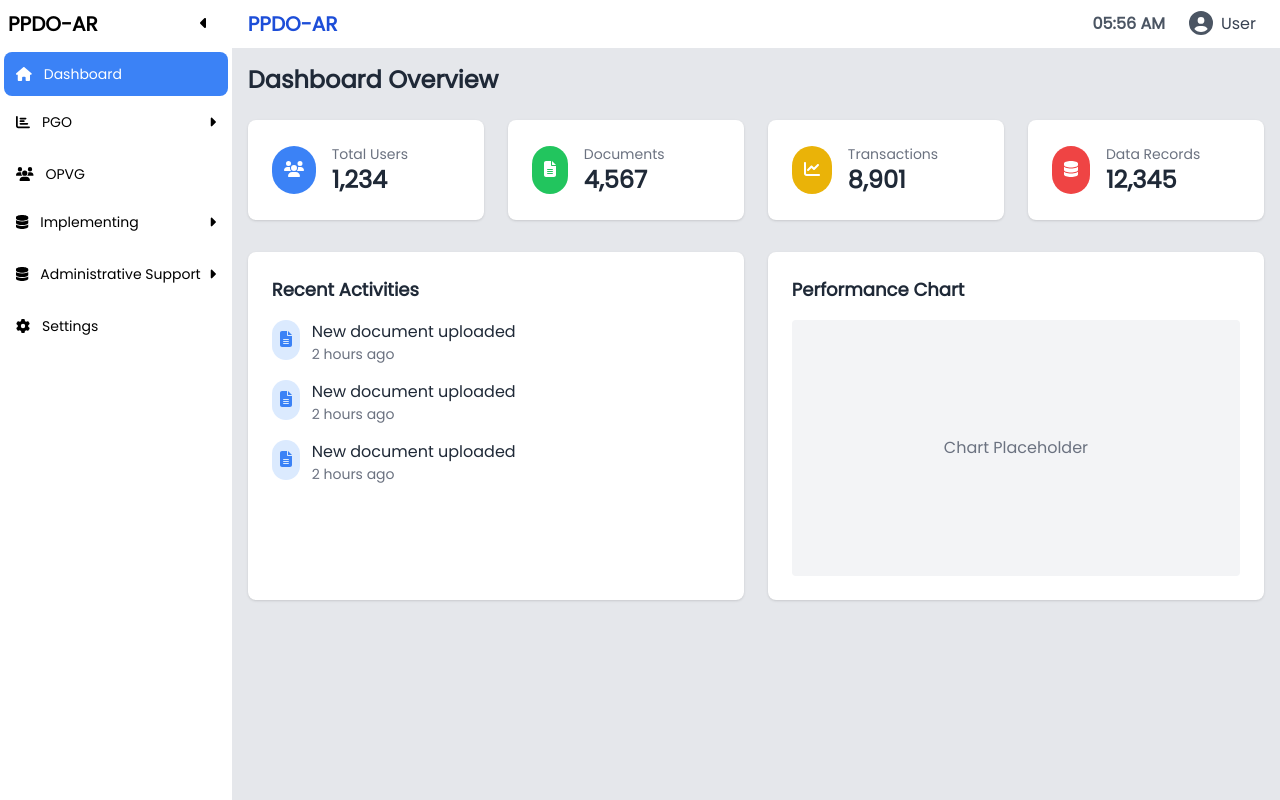
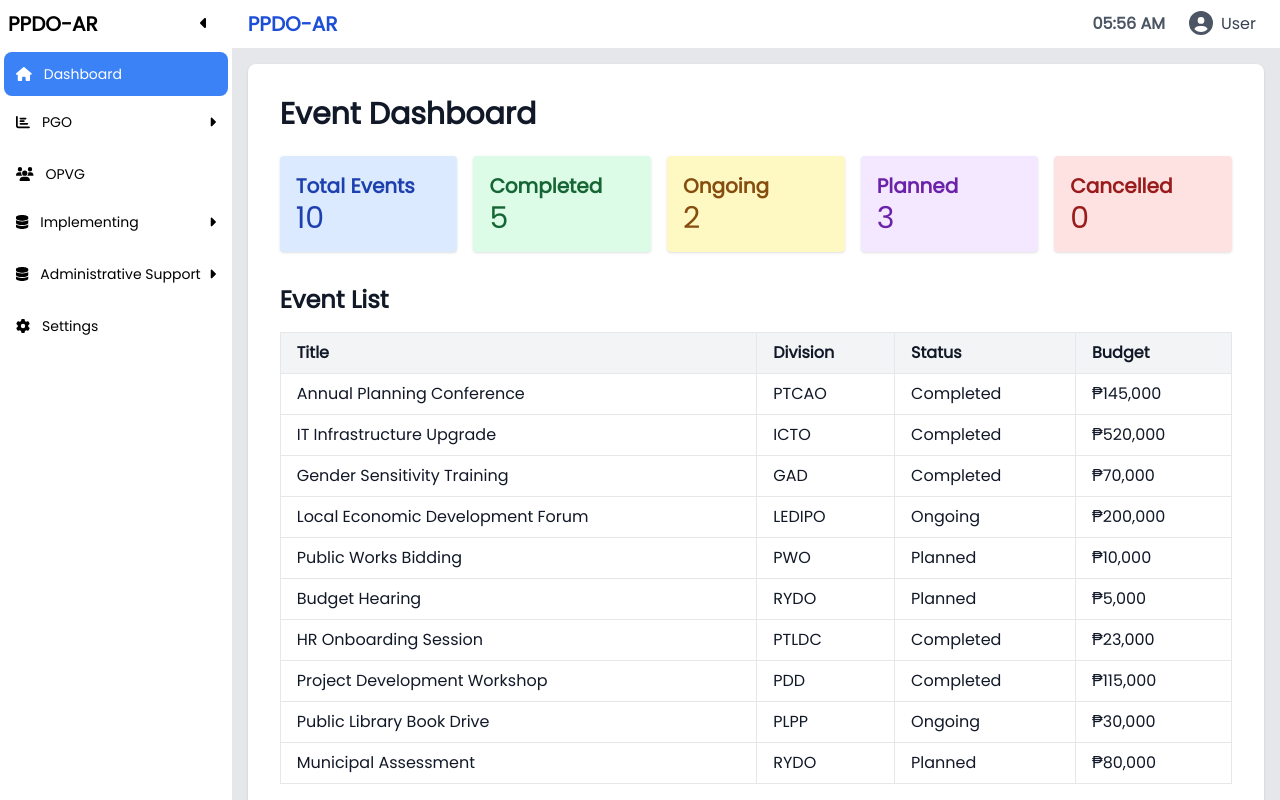
Before and after one commit to Abdulwalie00/ppdo-ar, an Angular app: page /dashboard in a window 1280 px wide. Built offline with nearby package versions, Linux system fonts and the light colour scheme.

Commit message:
Update Dashboard UI

```diff
--- a/src/app/pages/dashboard/dashboard.component.html
+++ b/src/app/pages/dashboard/dashboard.component.html
@@ -1,41 +1,48 @@
-<div>
-  <h2 class="text-2xl font-bold text-gray-800 mb-6">Dashboard Overview</h2>
+<div class=" bg-white rounded-lg shadow p-8">
+  <h1 class="text-3xl font-bold mb-6">Event Dashboard</h1>
 
-  <div class="grid grid-cols-1 md:grid-cols-2 lg:grid-cols-4 gap-6 mb-8">
-    <div *ngFor="let stat of stats" class="bg-white rounded-lg shadow p-6">
-      <div class="flex items-center">
-        <div [class]="'p-3 rounded-full text-white ' + stat.color">
-          <fa-icon [icon]="stat.icon"></fa-icon>
-        </div>
-        <div class="ml-4">
-          <p class="text-sm font-medium text-gray-500">{{ stat.title }}</p>
-          <p class="text-2xl font-semibold text-gray-800">{{ stat.value }}</p>
-        </div>
-      </div>
+  <div class="grid grid-cols-1 md:grid-cols-3 lg:grid-cols-5 gap-4">
+    <div class="bg-blue-100 text-blue-800 p-4 rounded shadow">
+      <h2 class="text-xl font-semibold">Total Events</h2>
+      <p class="text-3xl">{{ totalEvents }}</p>
+    </div>
+    <div class="bg-green-100 text-green-800 p-4 rounded shadow">
+      <h2 class="text-xl font-semibold">Completed</h2>
+      <p class="text-3xl">{{ completed }}</p>
+    </div>
+    <div class="bg-yellow-100 text-yellow-800 p-4 rounded shadow">
+      <h2 class="text-xl font-semibold">Ongoing</h2>
+      <p class="text-3xl">{{ ongoing }}</p>
+    </div>
+    <div class="bg-purple-100 text-purple-800 p-4 rounded shadow">
+      <h2 class="text-xl font-semibold">Planned</h2>
+      <p class="text-3xl">{{ planned }}</p>
+    </div>
+    <div class="bg-red-100 text-red-800 p-4 rounded shadow">
+      <h2 class="text-xl font-semibold">Cancelled</h2>
+      <p class="text-3xl">{{ cancelled }}</p>
     </div>
   </div>
 
-  <div class="grid grid-cols-1 lg:grid-cols-2 gap-6">
-    <div class="bg-white rounded-lg shadow p-6">
-      <h3 class="text-lg font-semibold text-gray-800 mb-4">Recent Activities</h3>
-      <div class="space-y-4">
-        <div *ngFor="let i of [1,2,3]" class="flex items-start">
-          <div class="bg-blue-100 p-2 rounded-full mr-3">
-            <fa-icon [icon]="faFileAlt" class="text-blue-500"></fa-icon>
-          </div>
-          <div>
-            <p class="font-medium text-gray-800">New document uploaded</p>
-            <p class="text-sm text-gray-500">2 hours ago</p>
-          </div>
-        </div>
-      </div>
-    </div>
-
-    <div class="bg-white rounded-lg shadow p-6">
-      <h3 class="text-lg font-semibold text-gray-800 mb-4">Performance Chart</h3>
-      <div class="h-64 bg-gray-100 rounded flex items-center justify-center">
-        <p class="text-gray-500">Chart Placeholder</p>
-      </div>
-    </div>
+  <div class="mt-8">
+    <h2 class="text-2xl font-semibold mb-4">Event List</h2>
+    <table class="min-w-full border-collapse border border-gray-200">
+      <thead>
+      <tr class="bg-gray-100">
+        <th class="border px-4 py-2 text-left">Title</th>
+        <th class="border px-4 py-2 text-left">Division</th>
+        <th class="border px-4 py-2 text-left">Status</th>
+        <th class="border px-4 py-2 text-left">Budget</th>
+      </tr>
+      </thead>
+      <tbody>
+      <tr *ngFor="let event of events" class="hover:bg-gray-50">
+        <td class="border px-4 py-2">{{ event.title }}</td>
+        <td class="border px-4 py-2">{{ event.division }}</td>
+        <td class="border px-4 py-2">{{ event.status }}</td>
+        <td class="border px-4 py-2">₱{{ event.budget?.toLocaleString() }}</td>
+      </tr>
+      </tbody>
+    </table>
   </div>
 </div>
--- a/src/app/pages/dashboard/dashboard.component.ts
+++ b/src/app/pages/dashboard/dashboard.component.ts
@@ -1,30 +1,39 @@
-import { Component } from '@angular/core';
-import { CommonModule } from '@angular/common';
-import { FontAwesomeModule } from '@fortawesome/angular-fontawesome';
-import {
-  faUsers,
-  faFileAlt,
-  faChartLine,
-  faDatabase
-} from '@fortawesome/free-solid-svg-icons';
+import { Component, inject, OnInit } from '@angular/core';
+import { EventService } from '../../services/event.service';
+import { Event } from '../../models/event.model';
+import {NgForOf} from '@angular/common';
 
 @Component({
   selector: 'app-dashboard',
-  standalone: true,
-  imports: [CommonModule, FontAwesomeModule],
-  templateUrl: './dashboard.component.html',
-  styleUrls: ['./dashboard.component.css']
+  templateUrl:  './dashboard.component.html',
+  styleUrls: ['./dashboard.component.css'],
+  imports: [
+    NgForOf
+  ],
+  standalone: true
 })
-export class DashboardComponent {
-  faUsers = faUsers;
-  faFileAlt = faFileAlt;
-  faChartLine = faChartLine;
-  faDatabase = faDatabase;
+export class DashboardComponent implements OnInit {
+  private eventService = inject(EventService);
+  events: Event[] = [];
 
-  stats = [
-    { title: 'Total Users', value: '1,234', icon: this.faUsers, color: 'bg-blue-500' },
-    { title: 'Documents', value: '4,567', icon: this.faFileAlt, color: 'bg-green-500' },
-    { title: 'Transactions', value: '8,901', icon: this.faChartLine, color: 'bg-yellow-500' },
-    { title: 'Data Records', value: '12,345', icon: this.faDatabase, color: 'bg-red-500' }
-  ];
+  totalEvents = 0;
+  completed = 0;
+  ongoing = 0;
+  planned = 0;
+  cancelled = 0;
+
+  ngOnInit(): void {
+    this.eventService.setFilterDivision('All'); // reset filter
+    this.fetchEventData();
+  }
+
+  fetchEventData(): void {
+    this.events = this.eventService.getEvents();
+
+    this.totalEvents = this.events.length;
+    this.completed = this.events.filter(e => e.status === 'Completed').length;
+    this.ongoing = this.events.filter(e => e.status === 'Ongoing').length;
+    this.planned = this.events.filter(e => e.status === 'Planned').length;
+    this.cancelled = this.events.filter(e => e.status === 'Cancelled').length;
+  }
 }
--- a/src/app/services/event.service.ts
+++ b/src/app/services/event.service.ts
@@ -140,6 +140,7 @@ export class EventService {
     return this.events.filter(event => event.division === divisionFilter);
   }
 
+
   getDivisions(): PGO[] {
     return ['PTCAO', 'ICTO', 'PDD', 'PLPP', 'GAD', 'LEDIPO', 'PWO', 'RYDO', 'PTLDC'];
   }
```
